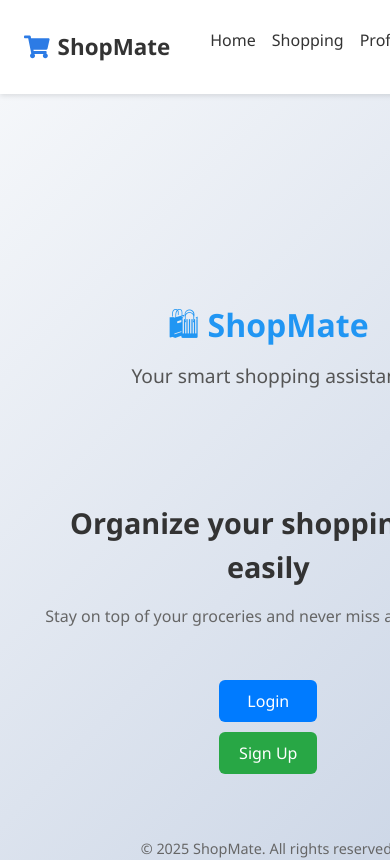
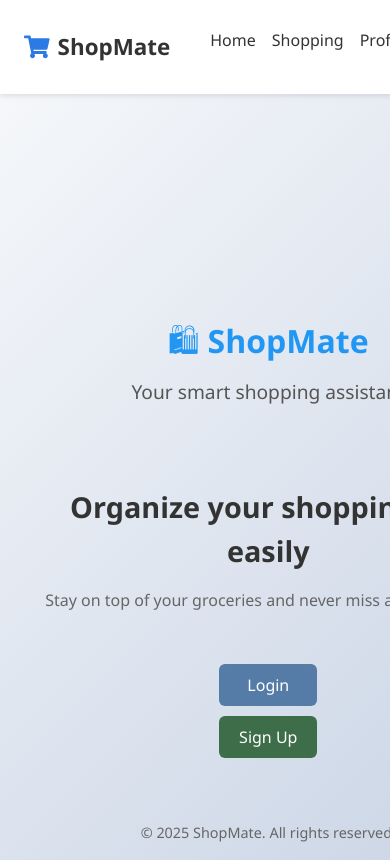
Before and after one commit to samira313/ShopMate-, a React (Vite) app: page /home in a window 390 px wide. Shown: the top 860 px of the page. Built offline with nearby package versions, Linux system fonts and the light colour scheme; no server answers.

Commit message:
make home page stylish and responsive

```diff
--- a/src/styles/HomePage.css
+++ b/src/styles/HomePage.css
@@ -13,7 +13,7 @@
 
 .home-header {
   text-align: center;
-  padding: 3rem 1rem;
+  padding: 3rem 1rem 1rem;
 }
 
 .home-header h1 {
@@ -56,7 +56,7 @@
 }
 
 .btn-login {
-  background: #007bff;
+  background: #547ca7;
   color: #fff;
   padding: 10px 20px;
   border-radius: 6px;
@@ -65,7 +65,7 @@
 }
 
 .btn-signup {
-  background: #28a745;
+  background: #3e6e49;
   color: #fff;
   padding: 10px 20px;
   border-radius: 6px;
```
